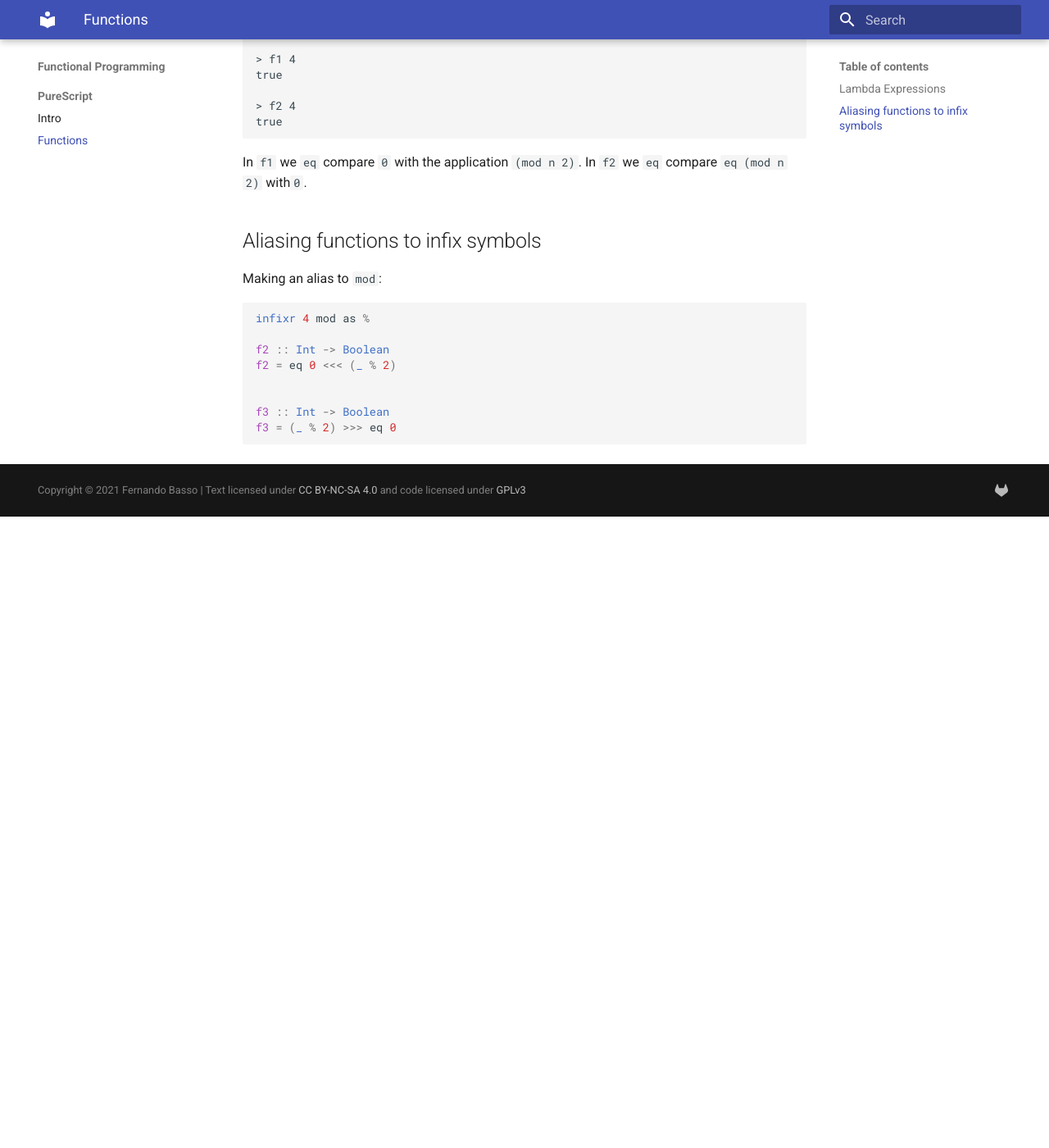
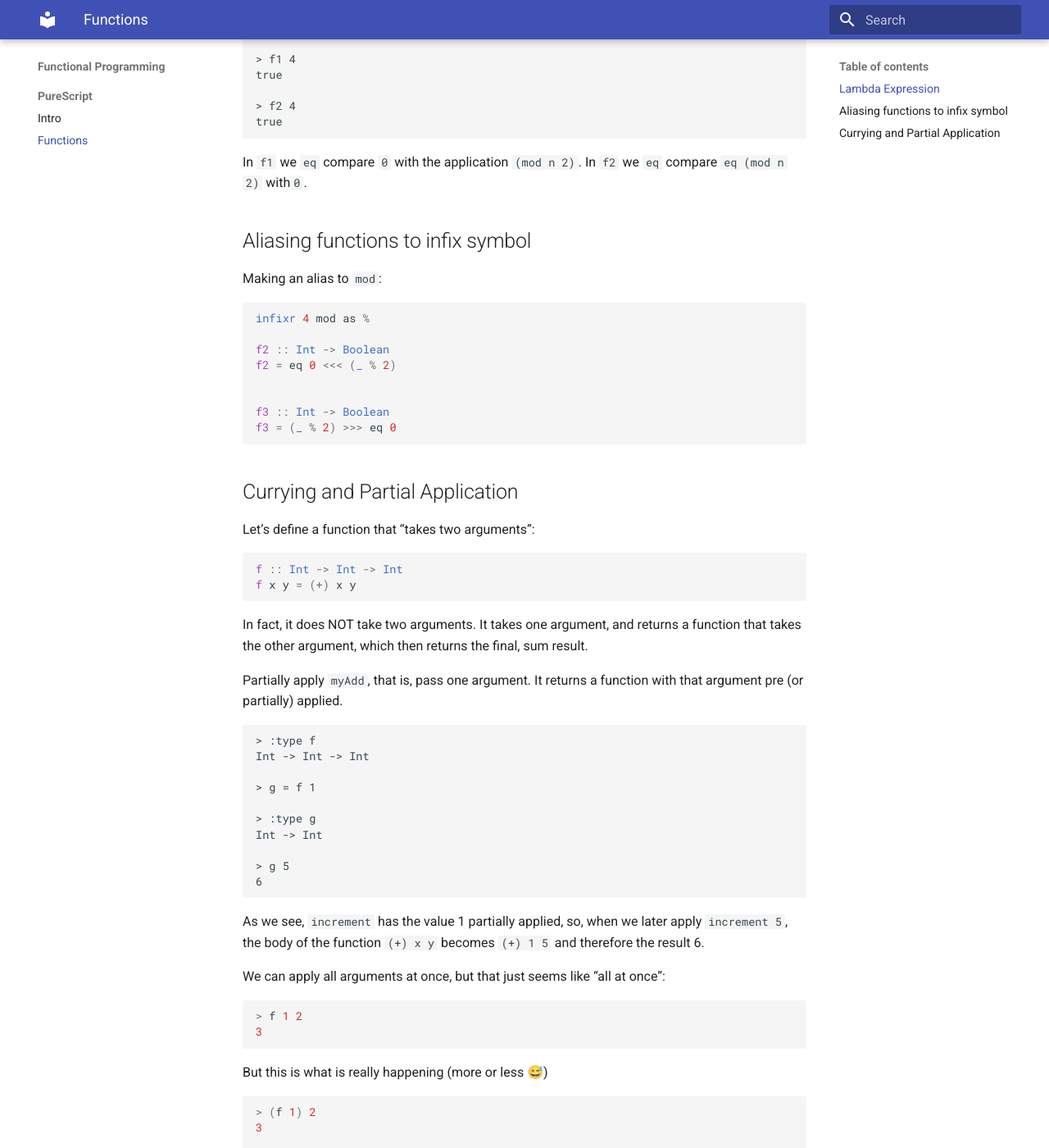
Before and after one commit to FernandoBasso/devhowto, an MkDocs documentation site: the page built from docs/purescript/functions.md, in a window 1280 px wide and 1400 px high, scrolled down 1174 px. Shown: the whole window at 82% size. Built offline with MkDocs 1.6.1 and Material for MkDocs 9.7.7, drawn with Linux system fonts in a browser that asks for light colours; before the commit the page ends 1804 px from its top, so only the background shows below that; some of the changed text lies outside the part shown.

Commit message:
purescript: More on functions and partial application

````diff
--- a/docs/exercism/index.md
+++ b/docs/exercism/index.md
@@ -48,7 +48,7 @@ $ exercism configure \
 
 1. You may need to hit `Ctrl+d` to run/finish the `cat` command.
 
-!!! tip "~/.bash_profile, ~/bashrc adn login shells"
+!!! tip "~/.bash_profile, ~/bashrc and login shells"
 
     Make sure your terminal is configured to run as a login shell
     otherwise `~/.bash_profile` is not read by default. As an
--- a/docs/purescript/functions.md
+++ b/docs/purescript/functions.md
@@ -1,4 +1,4 @@
-# PureScript Functions
+# PureScript Function
 
 Import `Prelude` and other stuff to play around with these examples in the REPL.
 
@@ -11,7 +11,7 @@ Import `Prelude` and other stuff to play around with these examples in the REPL.
     Some of these functions have non-meaningful names on purpose. The idea is that we know what a function does by careful scrutiny of the signature and implementation as a way to force ourselves to read and understand each bit.
 
 
-## Lambda Expressions
+## Lambda Expression
 
 Applying a lambda expression right then and there:
 
@@ -50,7 +49,7 @@ f1 = eq 0 <<< (_ `mod` 2)
 Verifying if a number is even:
 
 ```
-## Aliasing functions to infix symbols
+## Aliasing functions to infix symbol
 
 > f1 n = eq 0 (mod n 2)
 > f2 n = eq (mod n 2) 0
@@ -68,8 +67,7 @@ In `f1` we `eq` compare `0` with the application `(mod n 2)`. In `f2` we `eq` co
 
 
 
-## Aliasing functions to infix symbols
-
+## Aliasing functions to infix symbol
 
 
 Making an alias to `mod`:
@@ -84,3 +82,48 @@ f2 = eq 0 <<< (_ % 2)
 f3 :: Int -> Boolean
 f3 = (_ % 2) >>> eq 0
 ```
+
+
+## Currying and Partial Application
+
+Let’s define a function that “takes two arguments”:
+
+```purescript
+f :: Int -> Int -> Int
+f x y = (+) x y
+```
+
+In fact, it does NOT take two arguments. It takes one argument, and returns a function that takes the other argument, which then returns the final, sum result.
+
+Partially apply `myAdd`, that is, pass one argument. It returns a function with that argument pre (or partially) applied.
+
+```
+> :type f
+Int -> Int -> Int
+
+> g = f 1
+
+> :type g
+Int -> Int
+
+> g 5
+6
+```
+
+As we see, `increment` has the value 1 partially applied, so, when we later apply `increment 5`, the body of the function `(+) x y` becomes `(+) 1 5` and therefore the result 6.
+
+We can apply all arguments at once, but that just seems like “all at once”:
+
+```purescript
+> f 1 2
+3
+```
+
+But this is what is really happening (more or less 😅)
+```purescript
+> (f 1) 2
+3
+
+> f 1 $ 2
+3
+```
````
Also changed, not shown: other parts of docs/purescript/functions.md (+1 -2 lines).
